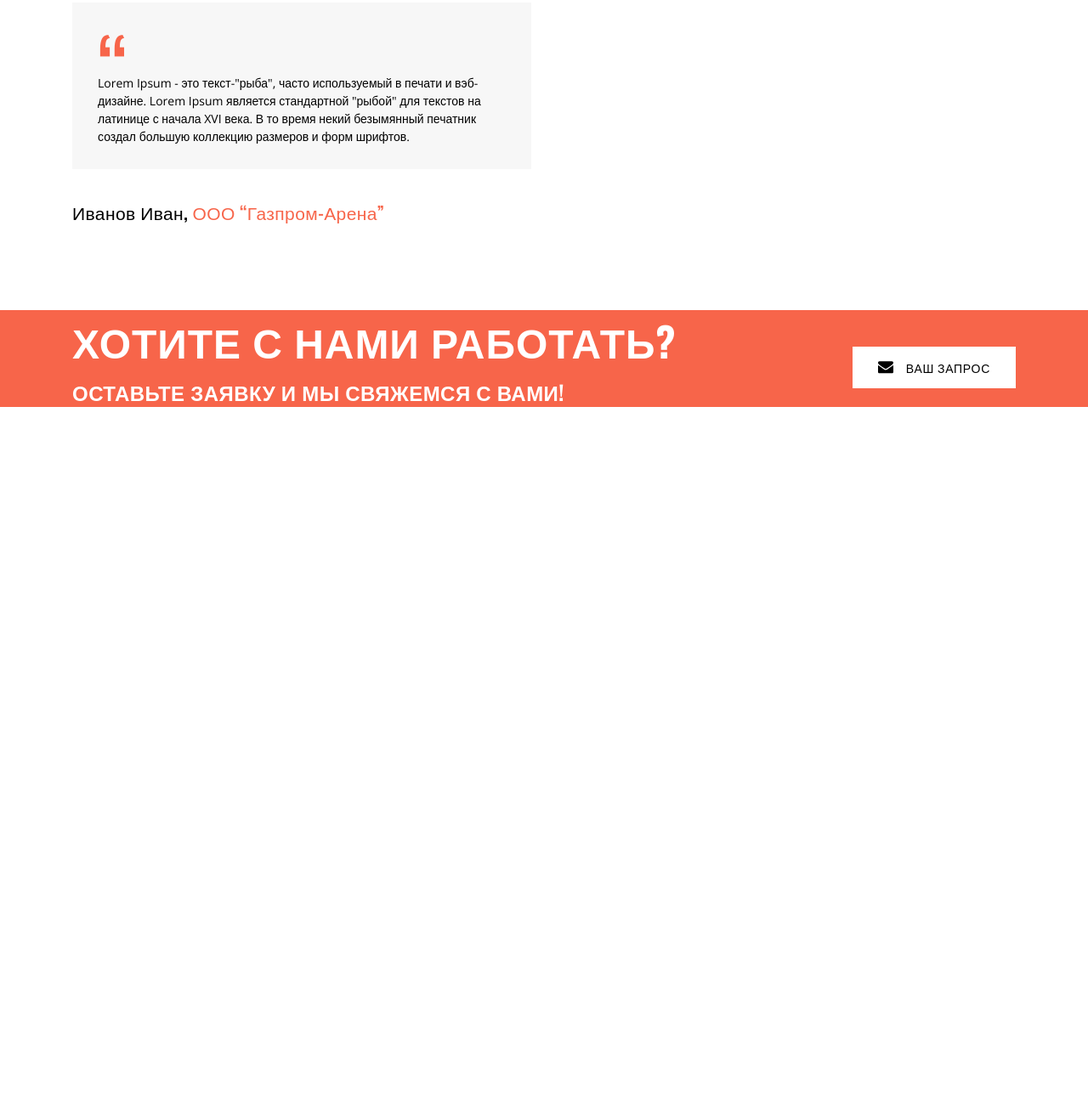
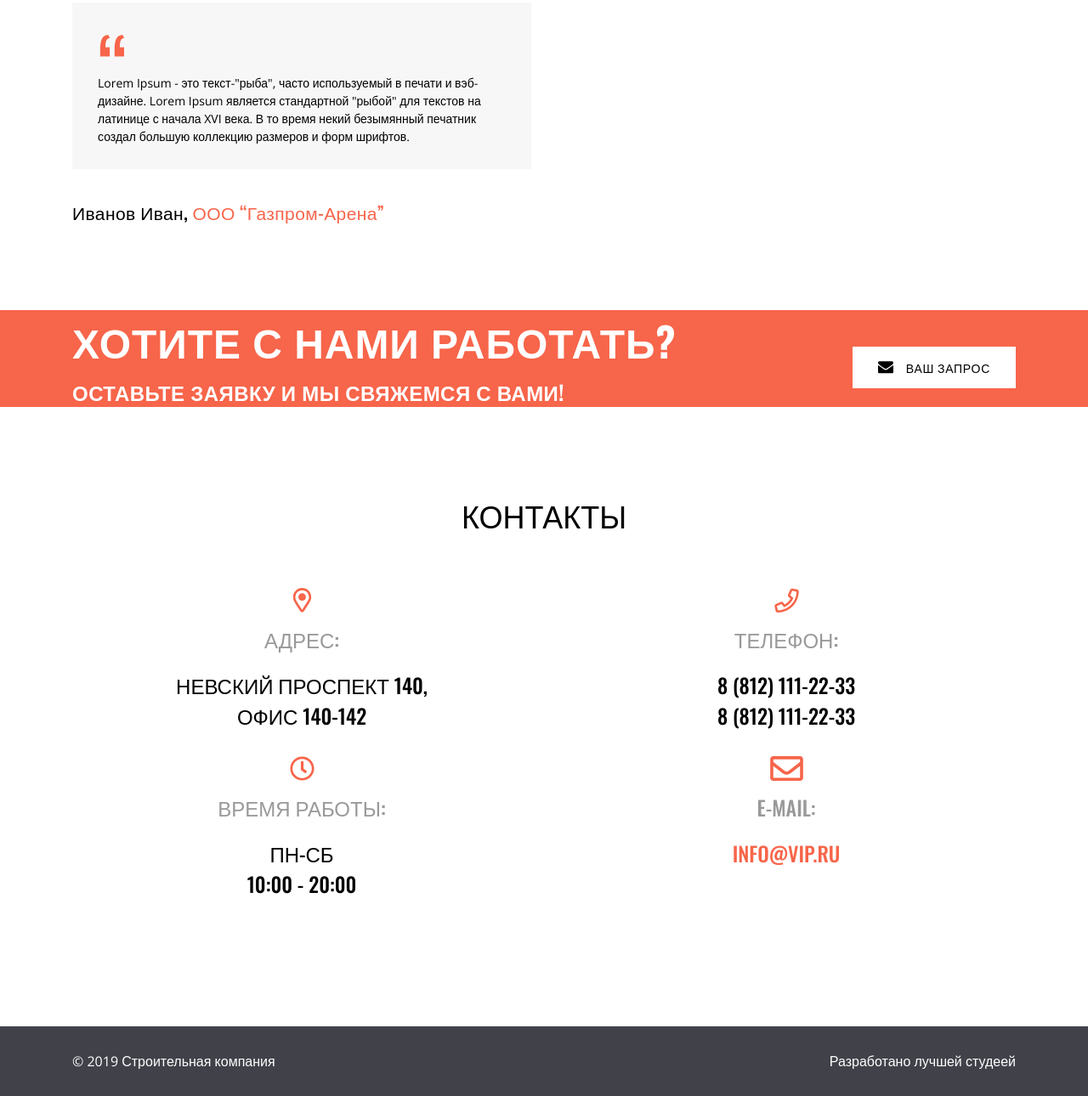
Before and after one commit to VilkovSergey/Module_13_FIGMA, a plain HTML site: page Работа с Figma и создание проекта/index.html in a window 1280 px wide. Shown: the part 6714-8004 px from the top of the page at 85% size. Before the commit the page ends 7193 px from the top, so only its background shows below. Drawn offline with nearby package versions, Linux system fonts and the light colour scheme.

Commit message:
End sections - contacts; footer.  End project

```diff
--- a/Работа с Figma и создание проекта/css/style.css
+++ b/Работа с Figma и создание проекта/css/style.css
@@ -516,4 +516,70 @@ Start section_request */
 }
 /* End sections: reviews; request (перенос кода) */
 /* --------------------------------------------- */
-/* Start section - contacts */
+/* Start section - contacts; footer */
+.contacts {
+  padding: 100px 0 150px;
+}
+.contacts__h2 {
+  text-align: center;
+  margin-bottom: 60px;
+}
+.contacts__grid {
+  display: grid;
+  gap: 30px;
+  grid-template-columns: repeat(4, 1fr);
+}
+.contacts__item {
+  max-width: 255px;
+  text-align: center;
+}
+.contacts__icon {
+  width: 71px;
+  height: 29px;
+  margin: 0 auto 13px;
+}
+.contacts__h3 {
+  text-transform: uppercase;
+}
+.contacts__h3_gray {
+  color: var(--gray_color);
+  margin-bottom: 18px;
+}
+.contacts__h3_accent {
+  color: var(--accent_color);
+}
+@media screen and (max-width: 1280px) {
+  .contacts__grid {
+    grid-template-columns: repeat(2, 1fr);
+  }
+  .contacts__item {
+    max-width: 100%;
+  }
+}
+@media screen and (max-width: 768px) {
+  .contacts__grid {
+    grid-template-columns: repeat(1, 1fr);
+  }
+}
+/* ---------------------------------------------- */
+.footer {
+  padding: 30px 0;
+  background-color: var(--dark_color);
+  color: #fff;
+}
+.footer__flex {
+  display: flex;
+  justify-content: space-between;
+}
+@media screen and (max-width: 1280px) {
+  .footer {
+    padding: 30px 15px;
+  }
+}
+@media screen and (max-width: 768px) {
+  .footer__flex {
+    flex-direction: column;
+  }
+}
+/* End sections - contacts; footer */
+/* End project */
--- a/Работа с Figma и создание проекта/index.html
+++ b/Работа с Figma и создание проекта/index.html
@@ -241,7 +241,39 @@
     </div>
   </section>
   <section class="contacts">
-
+    <div class="container">
+      <h2 class="text_h2 contacts__h2">Контакты</h2>
+      <div class="contacts__grid">
+        <div class="contacts__item">
+          <img class="contacts__icon" src="img/map_icon.svg" alt="map_icon">
+          <h3 class="text_h3 contacts__h3 contacts__h3_gray">Адрес:</h3>
+          <h3 class="text_h3 contacts__h3">Невский проспект 140,<br>офис 140-142</h3>
+        </div>
+        <div class="contacts__item">
+          <img class="contacts__icon" src="img/phon_icon.svg" alt="phon_icon">
+          <h3 class="text_h3 contacts__h3 contacts__h3_gray">Телефон:</h3>
+          <h3 class="text_h3 contacts__h3">8 (812)  111-22-33<br>8 (812) 111-22-33</h3>
+        </div>
+        <div class="contacts__item">
+          <img class="contacts__icon" src="img/clock_icon.svg" alt="clock_icon">
+          <h3 class="text_h3 contacts__h3 contacts__h3_gray">Время работы:</h3>
+          <h3 class="text_h3 contacts__h3">ПН-СБ<br>10:00 - 20:00</h3>
+        </div>
+        <div class="contacts__item">
+          <img class="contacts__icon" src="img/email_icon.svg" alt="email_icon">
+          <h3 class="text_h3 contacts__h3 contacts__h3_gray">E-mail:</h3>
+          <h3 class="text_h3 contacts__h3 contacts__h3_accent">info@vip.ru</h3>
+        </div>
+      </div>
+    </div>
   </section>
+  <footer class="footer">
+    <div class="container">
+      <div class="footer__flex">
+        <p class="text_p footer__copyright">&copy; 2019 Строительная компания</p>
+        <p class="text_p footer__brand">Разработано лучшей студеей</p>
+      </div>
+    </div>
+  </footer>
 </body>
 </html>
```
Also changed, not shown: Работа с Figma и создание проекта/img/clock_icon.svg (added), Работа с Figma и создание проекта/img/email_icon.svg (added), Работа с Figma и создание проекта/img/map_icon.svg (added), Работа с Figma и создание проекта/img/phon_icon.svg (added).
